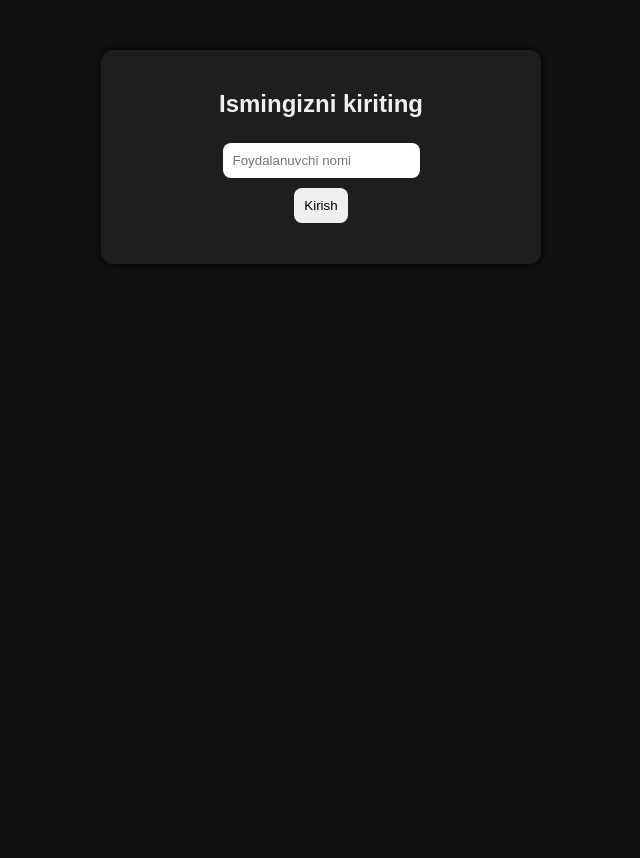
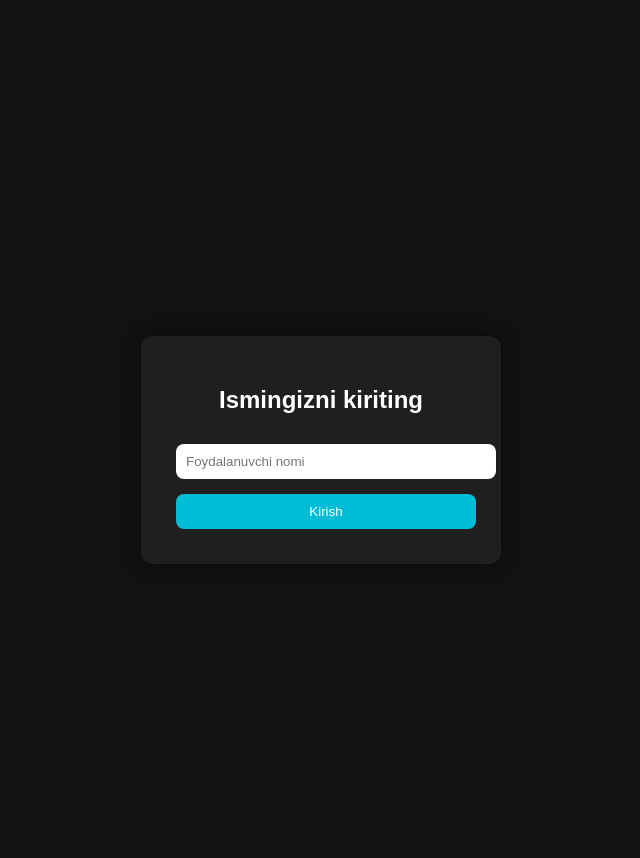
Before and after one commit to egorik078/referral_system, a PHP site: page / in a window 1280 px wide. Shown: the whole page, without its empty margins (319-959 px from the left). Before the commit the page ends 264 px from the top, so only its background shows below. Run offline with PHP 8.4, Linux system fonts and the light colour scheme.

Commit message:
Update index.php

```diff
--- a/index.php
+++ b/index.php
@@ -1,6 +1,6 @@
 <?php
 session_start();
-require 'db.php';
+require_once(__DIR__ . '/db.php'); // Fayl mavjudligiga 100% kafolat
 
 // === 1. REFERAL LINK bo‘lsa ===
 if (isset($_GET['ref'])) {
@@ -16,6 +16,7 @@ if ($_SERVER["REQUEST_METHOD"] === "POST") {
     if ($username === "") {
         $msg = "Iltimos, foydalanuvchi nomini kiriting!";
     } else {
+        try {
             // Mavjud foydalanuvchini tekshiramiz
             $stmt = $conn->prepare("SELECT * FROM users WHERE username = ?");
             $stmt->execute([$username]);
@@ -32,6 +33,9 @@ if ($_SERVER["REQUEST_METHOD"] === "POST") {
             $_SESSION['user'] = $username;
             header("Location: dashboard.php");
             exit;
+        } catch (PDOException $e) {
+            $msg = "Bazaga ulanishda xatolik: " . $e->getMessage();
+        }
     }
 }
 ?>
@@ -41,6 +45,43 @@ if ($_SERVER["REQUEST_METHOD"] === "POST") {
 <head>
     <title>Referal Tizim</title>
     <link rel="stylesheet" href="style.css">
+    <style>
+        body {
+            background-color: #121212;
+            color: #ffffff;
+            font-family: sans-serif;
+            display: flex;
+            justify-content: center;
+            align-items: center;
+            height: 100vh;
+        }
+        .container {
+            background-color: #1f1f1f;
+            padding: 30px;
+            border-radius: 12px;
+            box-shadow: 0 0 15px rgba(0,0,0,0.5);
+            width: 300px;
+        }
+        input, button {
+            padding: 10px;
+            margin-top: 10px;
+            width: 100%;
+            border-radius: 8px;
+            border: none;
+        }
+        button {
+            background-color: #00bcd4;
+            color: white;
+            cursor: pointer;
+        }
+        button:hover {
+            background-color: #0097a7;
+        }
+        p {
+            margin-top: 10px;
+            color: #f44336;
+        }
+    </style>
 </head>
 <body>
 <div class="container">
@@ -49,7 +90,9 @@ if ($_SERVER["REQUEST_METHOD"] === "POST") {
         <input type="text" name="username" placeholder="Foydalanuvchi nomi" required><br>
         <button type="submit">Kirish</button>
     </form>
-    <p><?= $msg ?></p>
+    <?php if ($msg): ?>
+        <p><?= htmlspecialchars($msg) ?></p>
+    <?php endif; ?>
 </div>
 </body>
 </html>
```
Lines whose indentation alone changed are shown as unchanged.
